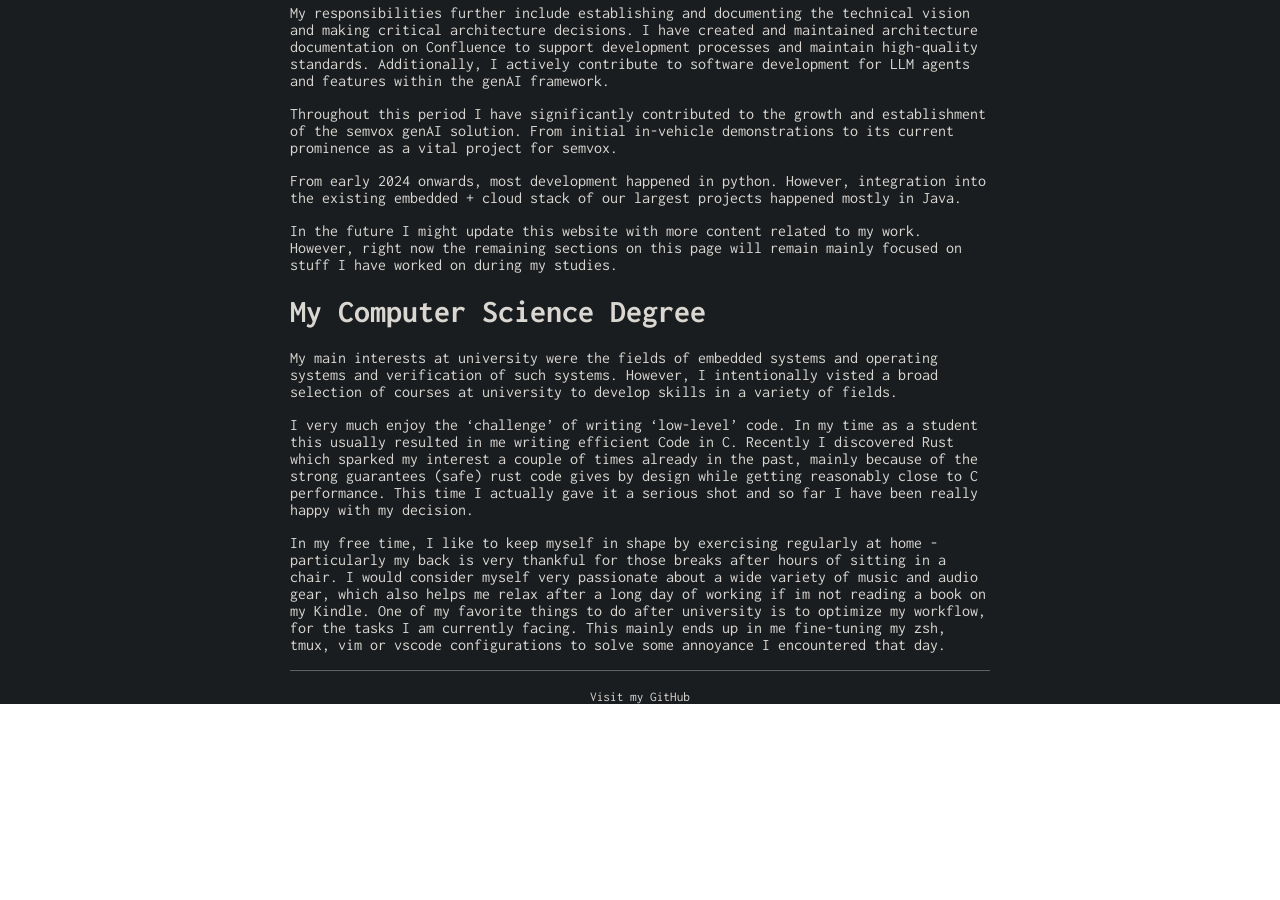
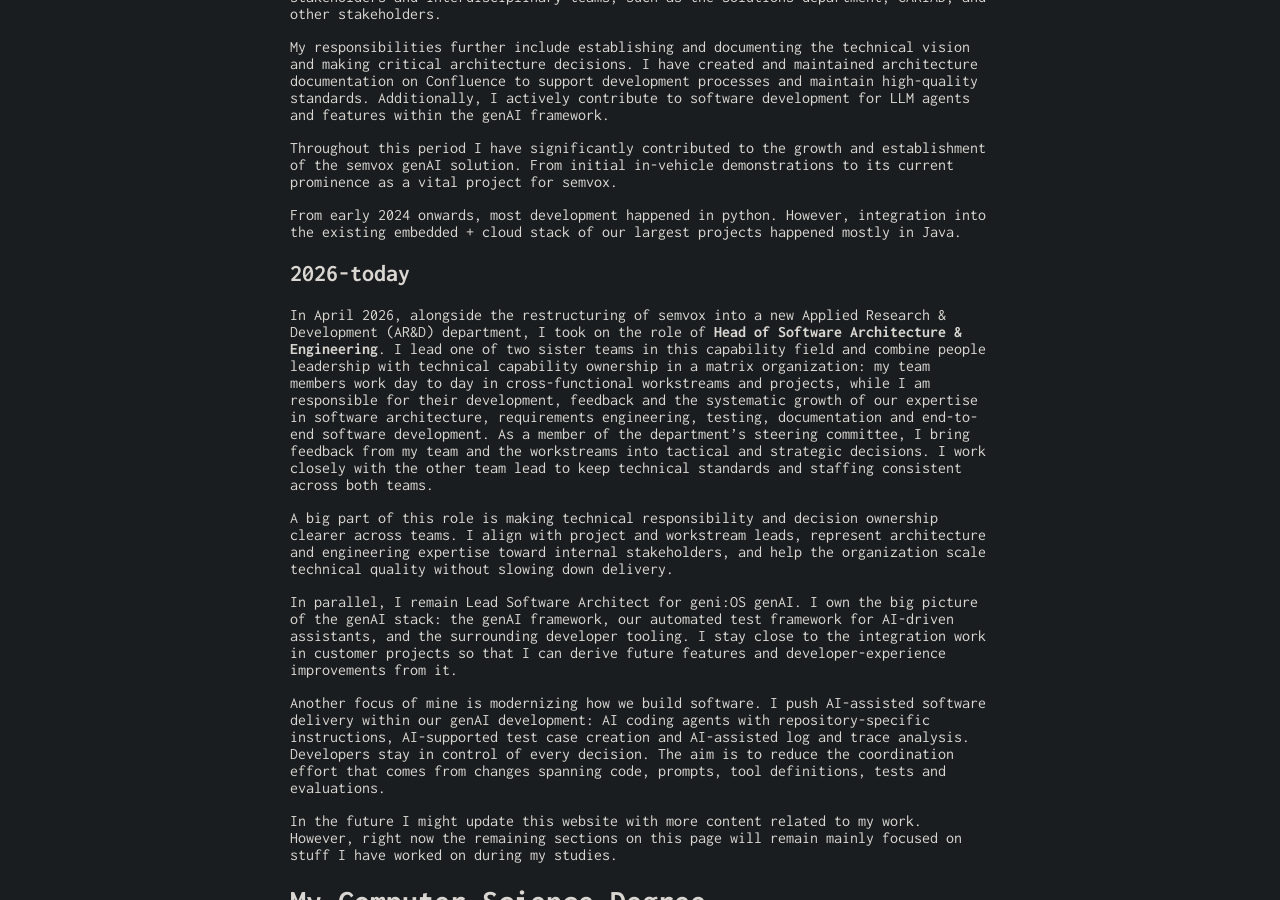
Before and after one commit to schaefer-dev/schaefer-dev.github.io, a Jekyll site: the page built from index.md, in a window 1280 px wide and 900 px high, scrolled down 1735 px. Built offline with Jekyll 4.4.1, drawn with Linux system fonts in a browser that asks for light colours; before the commit the page ends 2439 px from its top, so only the background shows below that; some of the changed text lies outside the part shown.

Commit message:
Updated tl stuff

```diff
--- a/index.md
+++ b/index.md
@@ -8,9 +8,9 @@
 
 <img class="profile-picture" src="me.jpg">
 
-Hi! My name is Daniel and I am a senior product Engineer at [semvox](https://www.semvox.de/), a 100% subsidiary of CARIAD SE as of May 2023. I finished my masters in Computer Science at University of Saarland, Saarbruecken in Oktober of 2020 with an average grade of 1.5. My thesis was about synthesis of KLTL specifications and supported by the [Reactive Systems Group](https://www.react.uni-saarland.de).
+Hi! My name is Daniel and I am Head of Software Architecture & Engineering at [semvox](https://www.semvox.de/), a 100% subsidiary of CARIAD SE as of May 2023. I finished my masters in Computer Science at University of Saarland, Saarbruecken in Oktober of 2020 with an average grade of 1.5. My thesis was about synthesis of KLTL specifications and supported by the [Reactive Systems Group](https://www.react.uni-saarland.de).
 
-Currently I work as a Software Architect at semvox.
+Currently I lead one of the two Software Architecture & Engineering teams in semvox's Applied Research & Development department, while continuing to act as Lead Software Architect for our genAI product generation, geni:OS genAI.
 
 I used to be a quite unorganized and spontaneous person, but in late 2018 I read about the principle of "Getting Things Done" by David Allen. Nowadays there is no way I leave the house without a way of putting down my thoughts (usually ends up being phone or laptop) which helps me to organize and plan my week properly. This step forward had a significant impact not only on my overall enjoyment of working but also resulted in me being way more productive in the same amount of time.
 
@@ -52,6 +52,17 @@
 
 From early 2024 onwards, most development happened in python. However, integration into the existing embedded + cloud stack of our largest projects happened mostly in Java.
 
+
+## 2026-today
+
+In April 2026, alongside the restructuring of semvox into a new Applied Research & Development (AR&D) department, I took on the role of **Head of Software Architecture & Engineering**. I lead one of two sister teams in this capability field and combine people leadership with technical capability ownership in a matrix organization: my team members work day to day in cross-functional workstreams and projects, while I am responsible for their development, feedback and the systematic growth of our expertise in software architecture, requirements engineering, testing, documentation and end-to-end software development. As a member of the department's steering committee, I bring feedback from my team and the workstreams into tactical and strategic decisions. I work closely with the other team lead to keep technical standards and staffing consistent across both teams.
+
+A big part of this role is making technical responsibility and decision ownership clearer across teams. I align with project and workstream leads, represent architecture and engineering expertise toward internal stakeholders, and help the organization scale technical quality without slowing down delivery.
+
+In parallel, I remain Lead Software Architect for geni:OS genAI. I own the big picture of the genAI stack: the genAI framework, our automated test framework for AI-driven assistants, and the surrounding developer tooling. I stay close to the integration work in customer projects so that I can derive future features and developer-experience improvements from it.
+
+Another focus of mine is modernizing how we build software. I push AI-assisted software delivery within our genAI development: AI coding agents with repository-specific instructions, AI-supported test case creation and AI-assisted log and trace analysis. Developers stay in control of every decision. The aim is to reduce the coordination effort that comes from changes spanning code, prompts, tool definitions, tests and evaluations.
+
 In the future I might update this website with more content related to my work. However, right now the remaining sections on this page will remain mainly focused on stuff I have worked on during my studies.
 
 
```
Also changed, not shown: other parts of index.md (+1 -1 lines), projects.md (+10 -0 lines).
